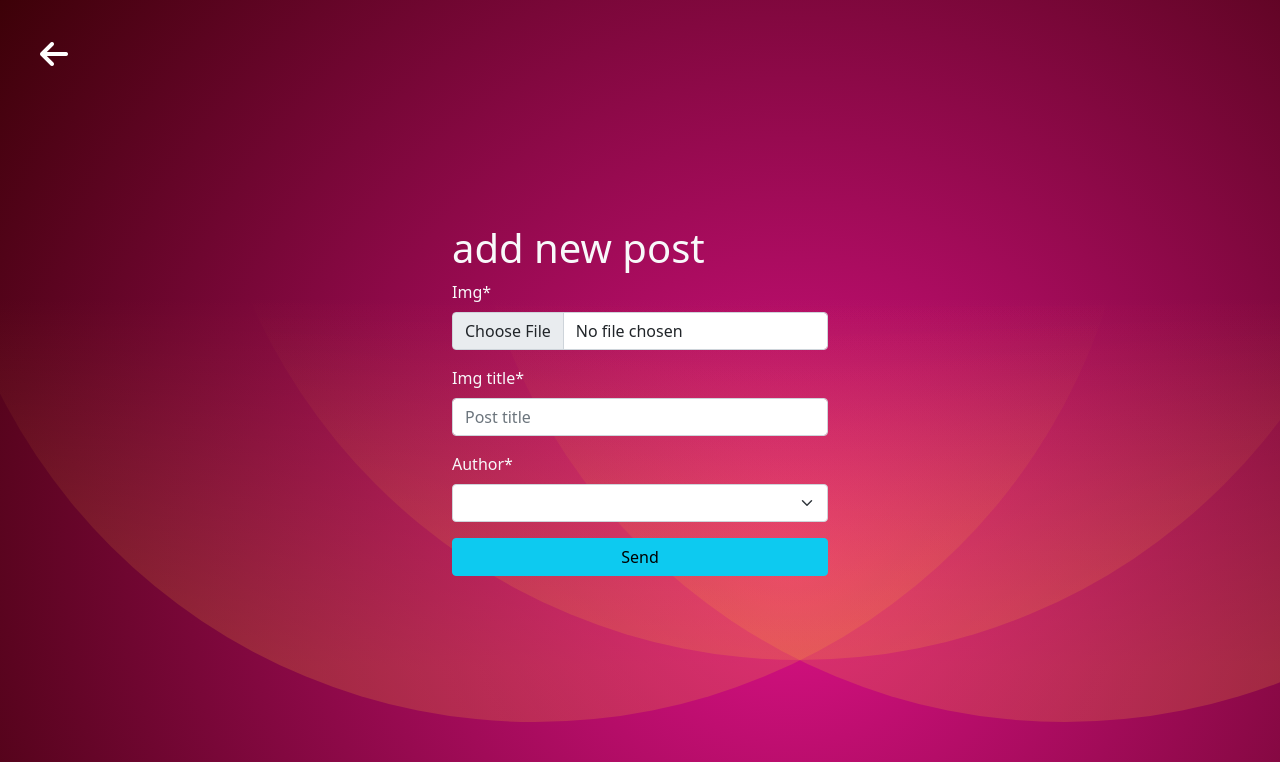
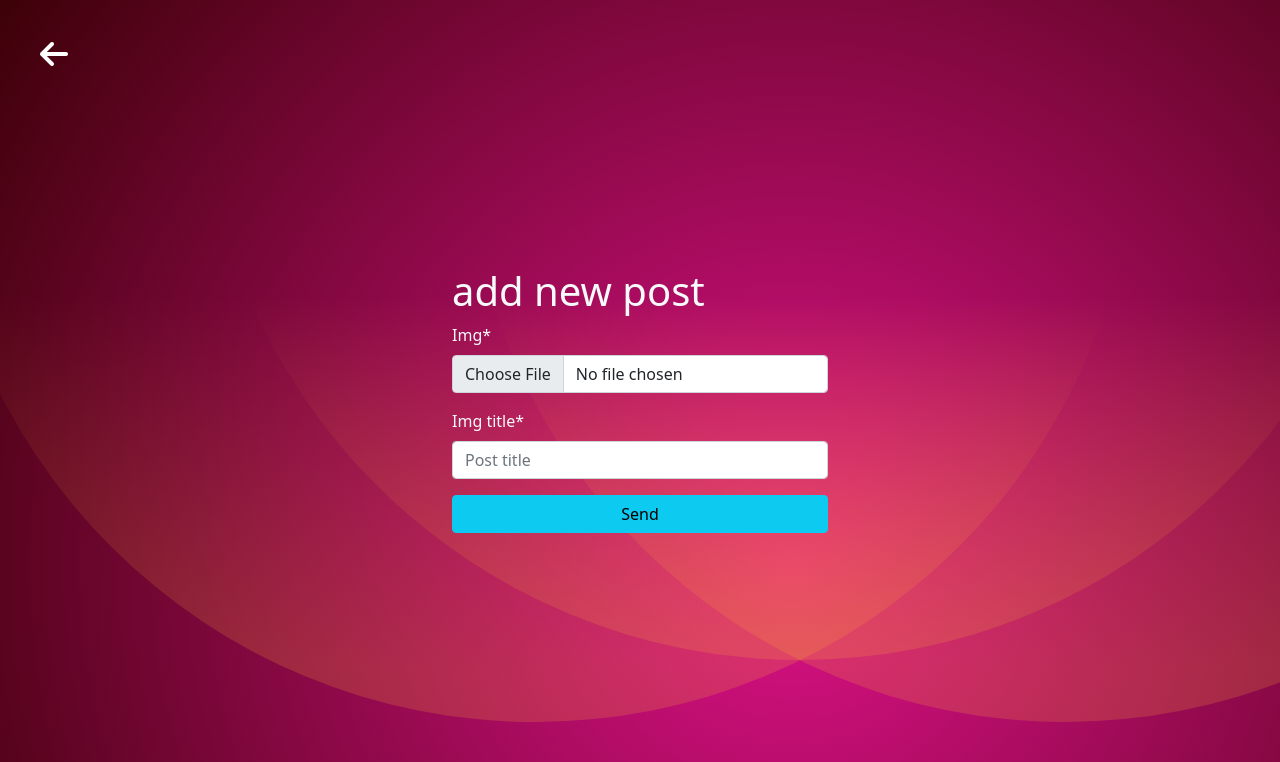
Before and after one commit to salikh-dev/searchImgs, a Django app: page /addpost/ in a window 1280 px wide. Shown: the top 762 px of the page. Run offline with Django 4.2, Linux system fonts and the light colour scheme; data comes from the database, SQL or seed files in the repository; both versions use the stored data as it was after the commit; lists and menus that the app fills with data are empty; some libraries are stand-ins or nearby versions.

Commit message:
simple changes

```diff
--- a/core/settings.py
+++ b/core/settings.py
@@ -13,7 +13,7 @@ BASE_DIR = Path(__file__).resolve().parent.parent
 SECRET_KEY = 'django-insecure-g8$btprc!l_(l$_-@()i0da$co-lgyd9*0(m+zeob&3h&h=wp-'
 
 # SECURITY WARNING: don't run with debug turned on in production!
-DEBUG = False
+DEBUG = True
 
 ALLOWED_HOSTS = ['*']
 
@@ -48,7 +48,7 @@ ROOT_URLCONF = 'core.urls'
 TEMPLATES = [
     {
         'BACKEND': 'django.template.backends.django.DjangoTemplates',
-        'DIRS': [BASE_DIR / 'templates', 'templates/helpers'],
+        'DIRS': [BASE_DIR / 'templates'],
         'APP_DIRS': True,
         'OPTIONS': {
             'context_processors': [
--- a/search/views.py
+++ b/search/views.py
@@ -67,4 +67,4 @@ def public_profile(request, pk):
 
 def notfoundview(request, exception):
 
-    return render(request, 'helpers/404.html',  status=404)
+    return render(request, '404.html',  status=404)
--- a/static/css/style.css
+++ b/static/css/style.css
@@ -86,3 +86,8 @@ nav .profile{
     color: #000;
     font-size: 22px;
 }
+
+
+#id_author{
+    display: none;
+}
--- a/templates/helpers/404.html
+++ b/templates/404.html
@@ -214,6 +214,7 @@ button {
   padding-bottom: 40px;
   max-width: 960px;
   margin: 0 auto;
+  color: #fff;
 }
 
 .message__text {
@@ -223,12 +224,14 @@ button {
   padding: 0 60px;
   max-width: 680px;
   margin: auto;
+  color: #fff;
 }
 
 .error__nav {
   max-width: 600px;
   margin: 40px auto 0;
   text-align: center;
+  color: #fff;
 }
 
 .e-nav__form {
@@ -572,7 +575,7 @@ button {
             <p class="message__text">We're sorry, the page you were looking for isn't found here. The link you followed may either be broken or no longer exists. Please try again, or take a look at our.</p>
           </div>
           <div class="error__nav e-nav">
-            <a href="" target="_blanck" class="e-nav__link"></a>
+            <a href="{% url 'app:home' %}"  class="e-nav__link"></a>
           </div>
         </div>
         <!-- END Content -->
--- a/templates/newpost.html
+++ b/templates/newpost.html
@@ -37,6 +37,9 @@
         ul li {
             display: none;
         }
+        #div_id_author{
+            display: none;
+        }
     </style>
     <a class="gohome" href="{% url 'app:home' %}"><i class="fa-solid fa-arrow-left"></i></a>
     <div class="container text-light" style="width: 400px;">
```
Also changed, not shown: db.sqlite3, media/b2_g8YaaZl.jpg (added).
